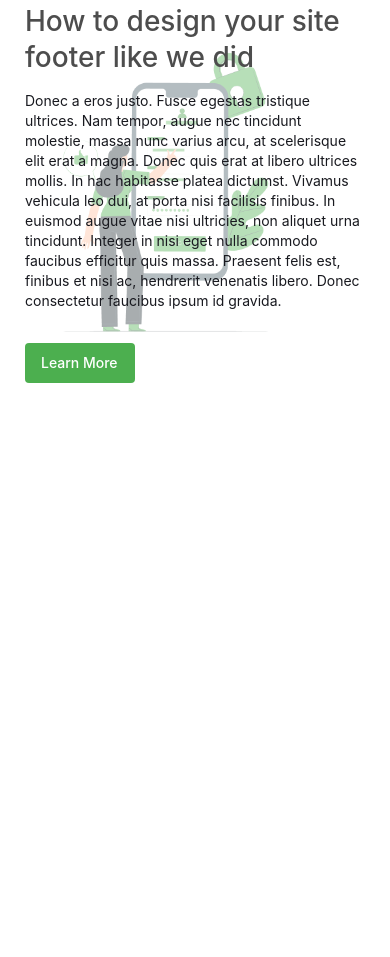
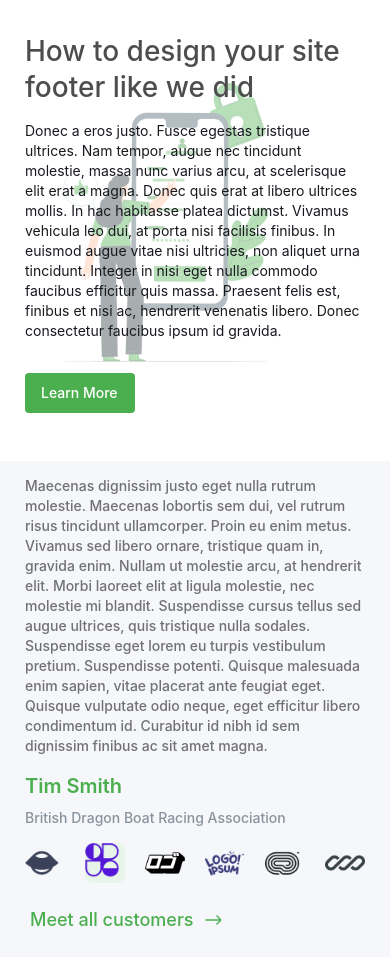
Before and after one commit to Miqayel8/Template, a plain HTML site: page index.html in a window 390 px wide. Shown: the part 2389-3346 px from the top of the page. Before the commit the page ends 2772 px from the top, so only its background shows below. Drawn offline with Linux system fonts and the light colour scheme.

Commit message:
adding section Costumers

```diff
--- a/index.html
+++ b/index.html
@@ -232,6 +232,52 @@
                             <a href="#">Learn More</a>
                         </div>
                     </section>
+
+                    <section class="costumers">
+                        <div class="costumers-img">
+                            <img src="costumers.jpg" alt="">
+                        </div>
+                        <div class="costumers-content">
+                            <div class="costumers-content-text">
+                                <p>Maecenas dignissim justo eget nulla rutrum molestie. Maecenas lobortis sem dui, vel
+                                    rutrum risus tincidunt ullamcorper. Proin eu enim metus. Vivamus sed libero ornare,
+                                    tristique quam in, gravida enim. Nullam ut molestie arcu, at hendrerit elit. Morbi
+                                    laoreet elit at ligula molestie, nec molestie mi blandit. Suspendisse cursus tellus
+                                    sed augue ultrices, quis tristique nulla sodales. Suspendisse eget lorem eu turpis
+                                    vestibulum pretium. Suspendisse potenti. Quisque malesuada enim sapien, vitae
+                                    placerat ante feugiat eget. Quisque vulputate odio neque, eget efficitur libero
+                                    condimentum id. Curabitur id nibh id sem dignissim finibus ac sit amet magna.
+                                </p>
+                                <div class="costumers-content-text-tim">
+                                    <p>Tim Smith</p>
+                                    <p>British Dragon Boat Racing Association</p>
+                                </div>
+                            </div>
+                            <div class="costumers-logo-meet-all">
+                                <div class="costumers-logo">
+                                    <div>
+                                        <img src="costumers-logos/Logo.png" alt="">
+                                    </div>
+                                    <div>
+                                        <img src="costumers-logos/Logo (1).png" alt="">
+                                    </div>
+                                    <div>
+                                        <img src="costumers-logos/Logo (2).png" alt="">
+                                    </div>
+                                    <div>
+                                        <img src="costumers-logos/Logo (3).png" alt="">
+                                    </div>
+                                    <div>
+                                        <img src="costumers-logos/Logo (4).png" alt="">
+                                    </div>
+                                    <div>
+                                        <img src="costumers-logos/Logo (5).png" alt="">
+                                    </div>
+                                </div>
+                                <a href="#">Meet all customers <img src="costumers-logos/Right.png" alt=""></a>
+                            </div>
+                        </div>
+                    </section>
                 </section>
             </main>
 
--- a/style.css
+++ b/style.css
@@ -792,6 +792,7 @@ main {
     width: 100%;
     gap: 30px;
     padding: 64px 144px;
+    background-color: #F5F7FA;
 }
 
 .helping-busines-text {
@@ -866,7 +867,7 @@ main {
 
 @media screen and (max-width: 1024px) {
     .helping-busines {
-        padding: 0px 55px;
+        padding: 15px 55px;
         flex-wrap: wrap;
         justify-content: center;
         gap: 20px;
@@ -919,7 +920,7 @@ main {
 
 @media screen and (max-width: 768px) {
     .helping-busines {
-        padding: 0px 25px;
+        padding: 15px 25px;
     }
 
     .helping-busines-text h2 {
@@ -1061,3 +1062,160 @@ main {
         color: #18191F;
     }
 }
+
+.costumers {
+    display: flex;
+    align-items: center;
+    padding: 32px 144px;
+    width: 100%;
+    gap: 30px;
+    background-color: #F5F7FA;
+    justify-content: space-between;
+}
+
+.costumers-img {
+    width: 326px;
+    height: 326px;
+}
+
+.costumers-img img {
+    width: 100%;
+    height: 100%;
+    object-fit: cover;
+    border-radius: 8px;
+}
+
+.costumers-content {
+    display: flex;
+    flex-direction: column;
+    gap: 32px;
+    width: 748px;
+}
+
+.costumers-content-text {
+    display: flex;
+    flex-direction: column;
+    gap: 16px;
+    max-width: 748px;
+}
+
+.costumers-content-text p {
+    font-size: 16px;
+    line-height: 24px;
+    font-weight: 500;
+    color: #717171;
+    max-width: 700px;
+}
+
+.costumers-content-text-tim {
+    display: flex;
+    flex-direction: column;
+    gap: 8px;
+}
+
+.costumers-content-text-tim p:first-child {
+    font-size: 20px;
+    line-height: 28px;
+    font-weight: 600;
+    color: #4CAF4F;
+}
+
+.costumers-content-text-tim p {
+    font-size: 16px;
+    line-height: 24px;
+    font-weight: 400;
+    color: #89939E;
+}
+
+.costumers-logo-meet-all {
+    display: flex;
+    align-items: center;
+    justify-content: space-between;
+    gap: 15px;
+    flex-wrap: wrap;
+}
+
+.costumers-logo {
+    display: flex;
+    flex-wrap: wrap;
+    width: 493px;
+    justify-content: space-between;
+}
+
+.costumers-logo div {
+    width: 48px;
+    height: 48px;
+}
+
+.costumers-logo div img {
+    width: 100%;
+    height: 100%;
+    object-fit: contain;
+}
+
+.costumers-logo-meet-all a {
+    display: flex;
+    align-items: center;
+    justify-content: space-between;
+    font-size: 20px;
+    line-height: 28px;
+    font-weight: 600;
+    color: #4CAF4F;
+    width: 220px;
+    padding: 8px 5px;
+}
+
+.costumers-logo-meet-all a img {
+    width: 24px;
+    height: 24px;
+}
+
+@media screen and (max-width: 1024px) {
+    .costumers {
+        padding: 15px 55px;
+    }
+
+    .costumers-img {
+        width: 268px;
+    }
+
+    .costumers-content {
+        gap: 15px;
+        max-width: 600px;
+    }
+
+    .costumers-content-text p {
+        font-size: 14px;
+        line-height: 20px;
+        font-weight: 450;
+    }
+}
+
+@media screen and (max-width: 768px) {
+    .costumers {
+        padding: 15px 25px;
+        justify-content: center;
+    }
+
+    .costumers-img {
+        display: none;
+    }
+
+    .costumers-logo {
+        width: 100%;
+        gap: 10px;
+        justify-content: space-between;
+    }
+
+    .costumers-logo-meet-all a {
+        font-size: 18px;
+        line-height: 28px;
+        font-weight: 550;
+        width: 205px;
+    }
+
+    .costumers-logo div {
+        width: 40px;
+        height: 40px;
+    }
+}
```
Also changed, not shown: costumers-png.png (added).
